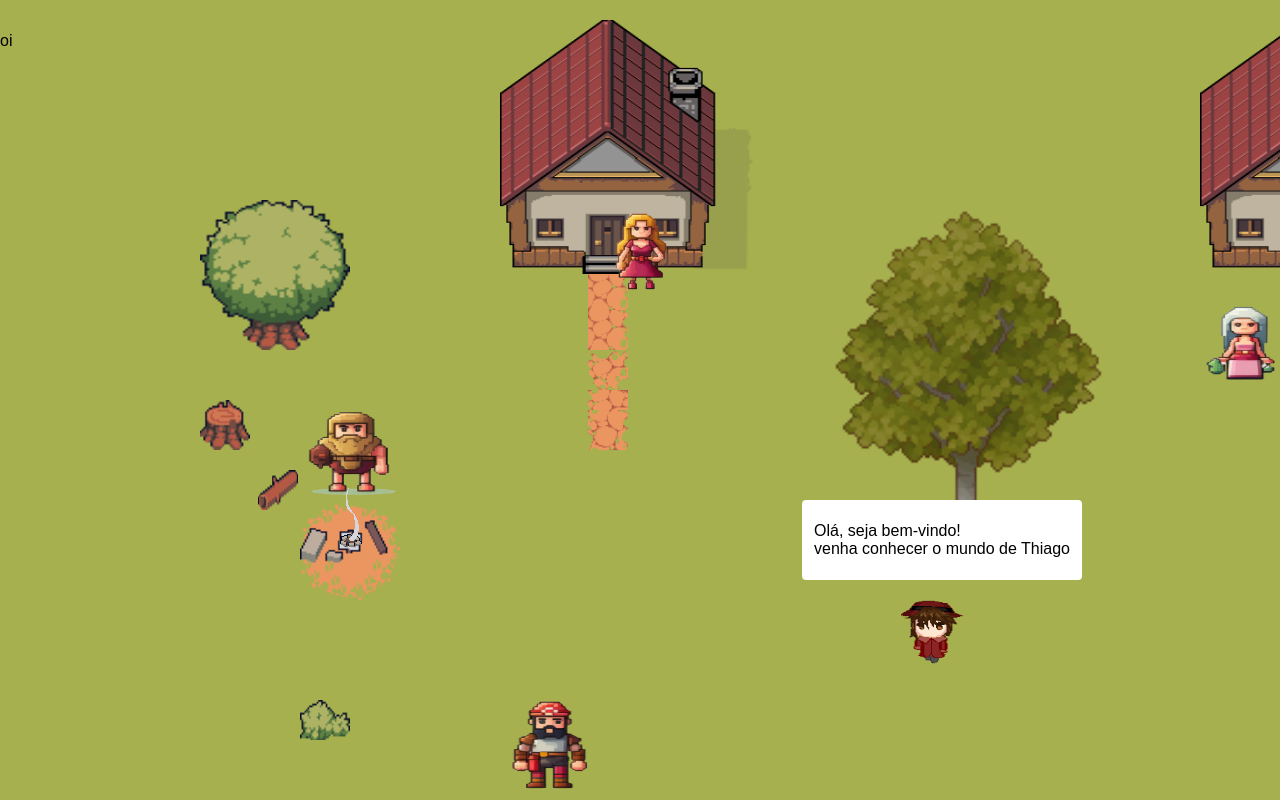
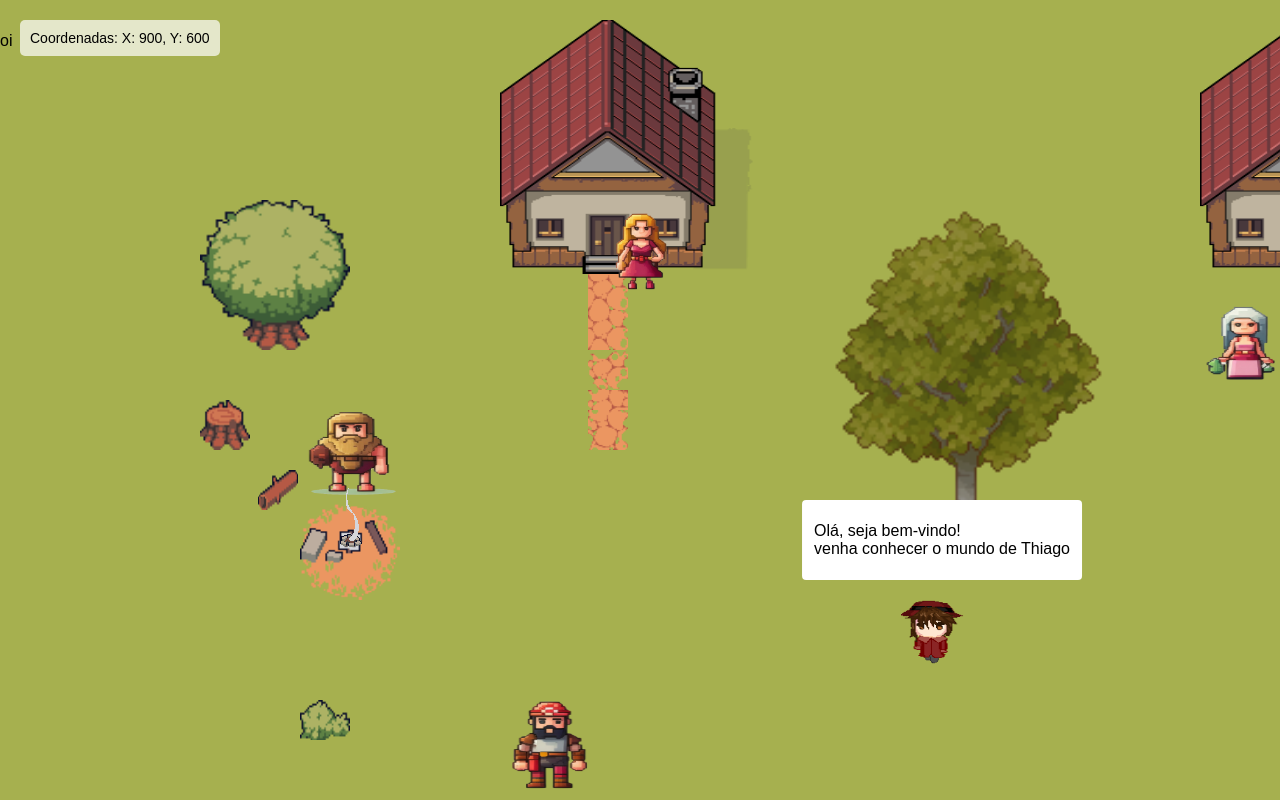
Before and after one commit to ThiTarantino/meu-jogo-2d, a React (Vite) app: page / in a window 1280 px wide. Built offline with nearby package versions, Linux system fonts and the light colour scheme.

Commit message:
adicionado as Coordenadas x e y

```diff
--- a/src/App.tsx
+++ b/src/App.tsx
@@ -204,6 +204,19 @@ function App() {
           directionRef.current = 'right';
         }
       }
+      if (posRef.current.x > 1864) {
+        posRef.current.x = 0;
+      }
+      if (posRef.current.x < -4) {
+        posRef.current.x = 1864;
+      }
+
+      if (posRef.current.y < 0) {
+        posRef.current.y = 900;
+      }
+      if (posRef.current.y > 900) {
+        posRef.current.y = 0;
+      }
 
       setRenderPos({ x: posRef.current.x, y: posRef.current.y });
       setDirection(directionRef.current);
@@ -347,6 +360,22 @@ function App() {
         }}
       />
 
+      <div
+        style={{
+          position: 'absolute',
+          top: '20px',
+          left: '20px',
+          background: 'rgba(255, 255, 255, 0.7)',
+          padding: '10px',
+          borderRadius: '5px',
+          zIndex: 1000,
+          fontFamily: 'sans-serif',
+          fontSize: '14px',
+        }}
+      >
+        Coordenadas: X: {Math.round(renderPos.x)}, Y: {Math.round(renderPos.y)}
+      </div>
+
       {showWelcomePopup && (
         <div
           style={{
```
